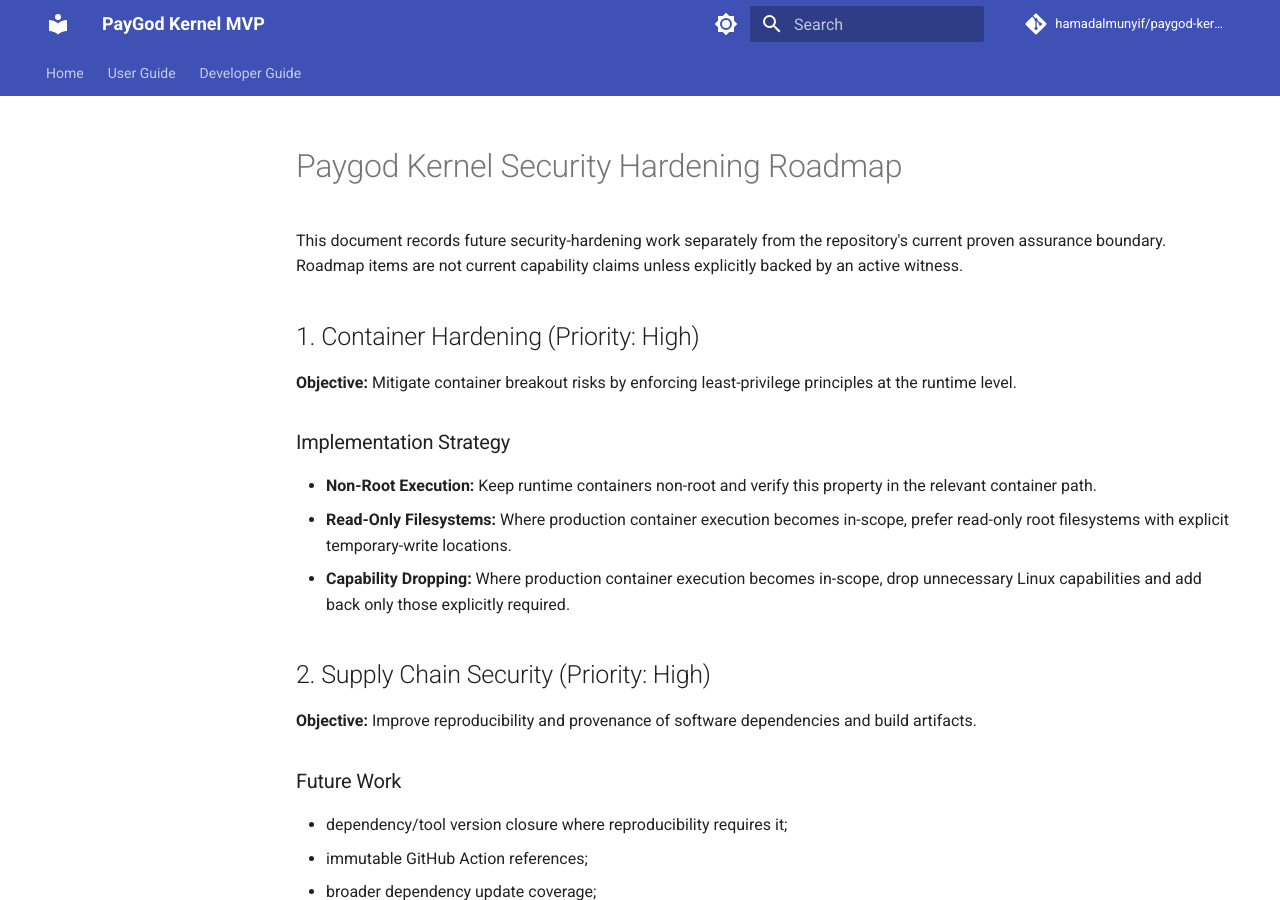
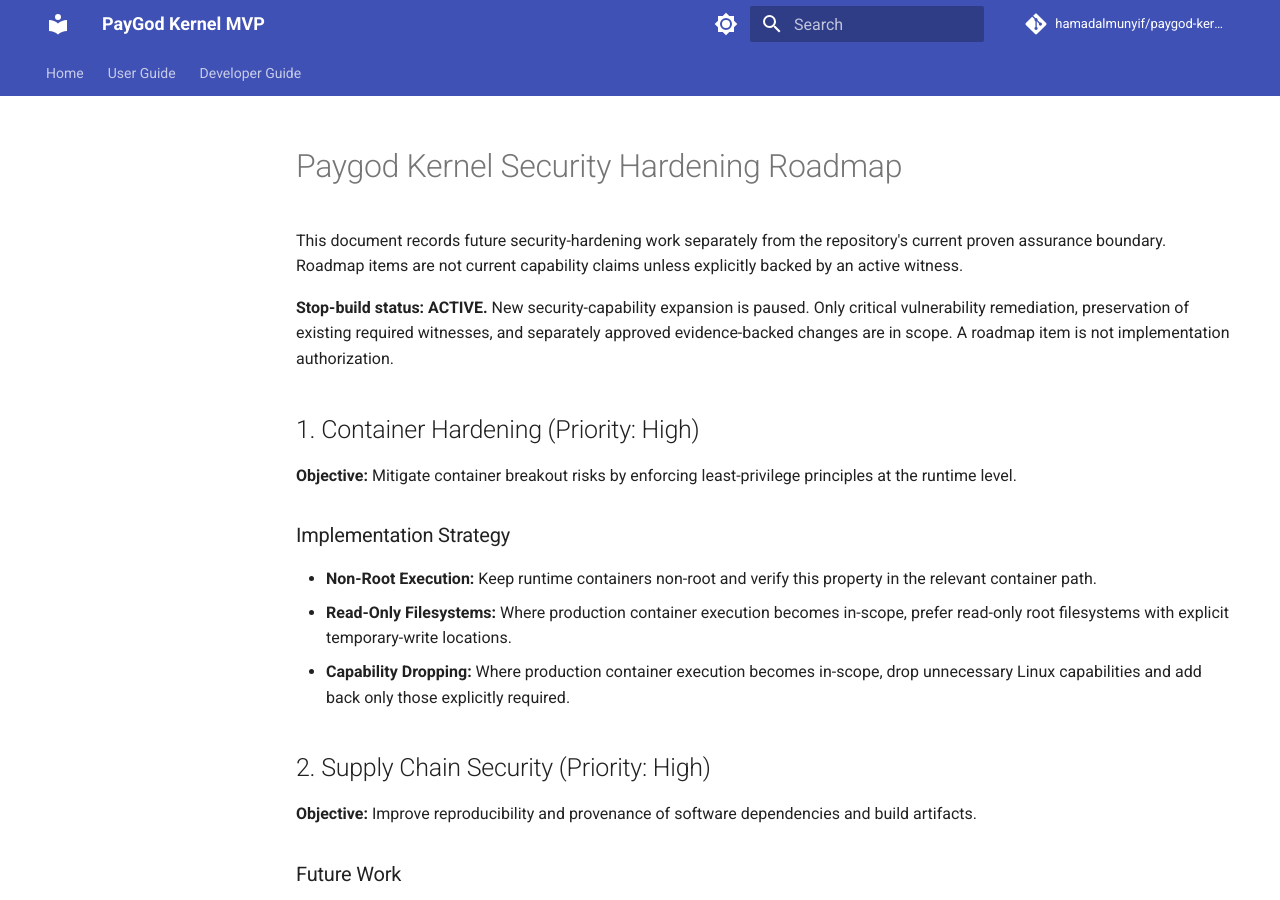
Before and after one commit to hamadalmunyif/paygod-kernel-mvp, an MkDocs documentation site: the page built from docs/SECURITY_ROADMAP.md, in a window 1280 px wide and 900 px high. Built offline with MkDocs 1.6.1 and Material for MkDocs 9.7.7, drawn with Linux system fonts in a browser that asks for light colours; comment, search, counter and statistics services are not loaded.

Commit message:
governance: freeze security feature expansion

```diff
--- a/docs/SECURITY_ROADMAP.md
+++ b/docs/SECURITY_ROADMAP.md
@@ -1,6 +1,8 @@
 # Paygod Kernel Security Hardening Roadmap
 
 This document records future security-hardening work separately from the repository's current proven assurance boundary. Roadmap items are not current capability claims unless explicitly backed by an active witness.
+
+**Stop-build status: ACTIVE.** New security-capability expansion is paused. Only critical vulnerability remediation, preservation of existing required witnesses, and separately approved evidence-backed changes are in scope. A roadmap item is not implementation authorization.
 
 ## 1. Container Hardening (Priority: High)
 
```
